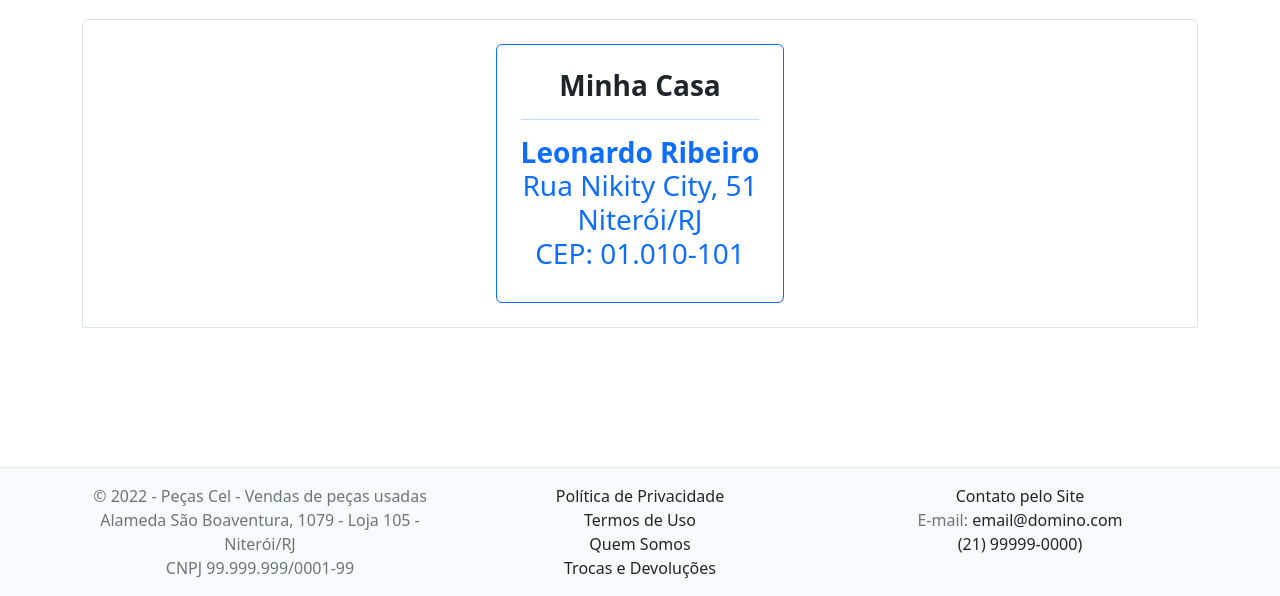
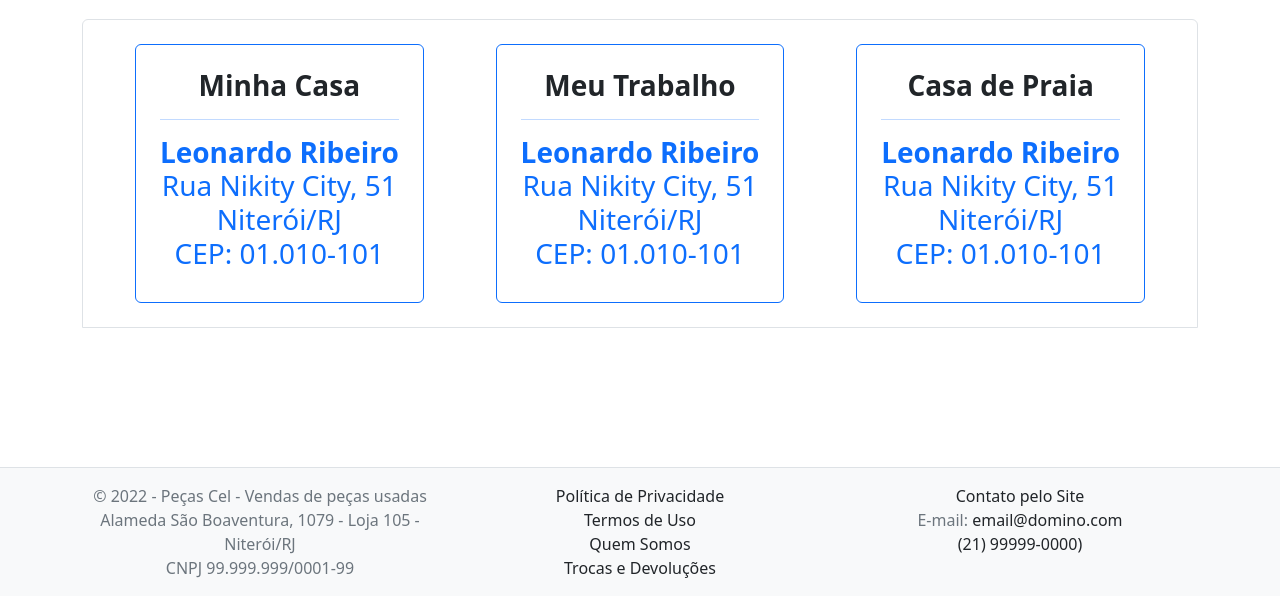
Before and after one commit to leo-ribeiro/Pecas-Cel, a website: page fechamento_endereço.html in a window 1280 px wide. Shown: the part 204-800 px from the top of the page. Drawn offline with nearby package versions, Linux system fonts and the light colour scheme.

Commit message:
Fechamento Endereço

```diff
--- a/css/estilos.css
+++ b/css/estilos.css
@@ -29,4 +29,9 @@ label .text-dark {
     transition: color 0.2s ease;
 }
 
-.btn-check
+.btn-check:checked+.btn-outline-primary .text-dark,
+.btn-check:active+.btn_outline-primary .text-dark,
+.btn-check:hover+.btn-outline-primary .text-dark{
+    transition: color 0.2s ease;
+    color: white !important;
+}
--- a/fechamento_endereço.html
+++ b/fechamento_endereço.html
@@ -103,6 +103,32 @@
                                 </h3>
                             </label>
                         </div>
+                        <div class="mb-4 mx-2">
+                            <input type="radio" class="btn-check" name="endereço" id="end2" autocomplete="off">
+                            <label class="btn btn-outline-primary p-4 h-100 w-100" for="end2">
+                                <h3>
+                                    <b class="text-dark">Meu Trabalho</b><br>
+                                    <hr>
+                                    <b>Leonardo Ribeiro</b><br>
+                                    Rua Nikity City, 51<br>
+                                    Niterói/RJ<br>
+                                    CEP: 01.010-101
+                                </h3>
+                            </label>
+                        </div>
+                        <div class="mb-4 mx-2">
+                            <input type="radio" class="btn-check" name="endereço" id="end3" autocomplete="off">
+                            <label class="btn btn-outline-primary p-4 h-100 w-100" for="end3">
+                                <h3>
+                                    <b class="text-dark">Casa de Praia</b><br>
+                                    <hr>
+                                    <b>Leonardo Ribeiro</b><br>
+                                    Rua Nikity City, 51<br>
+                                    Niterói/RJ<br>
+                                    CEP: 01.010-101
+                                </h3>
+                            </label>
+                        </div>
 
                     </div>
                 </div>
```
